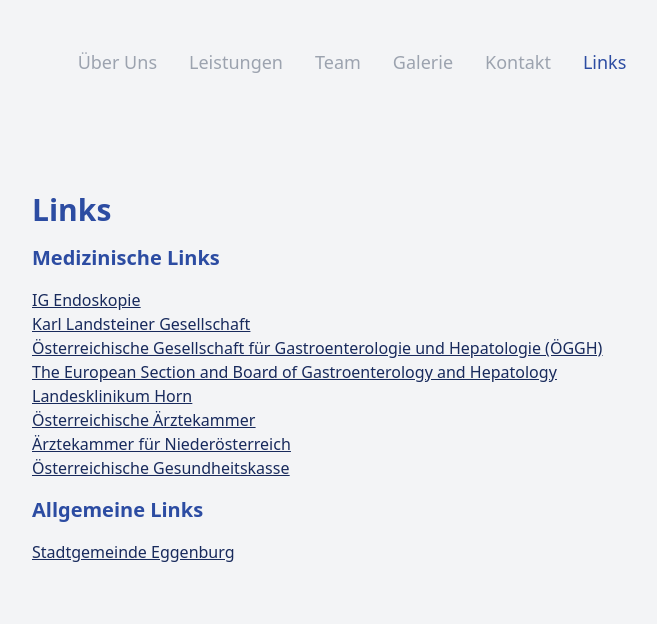
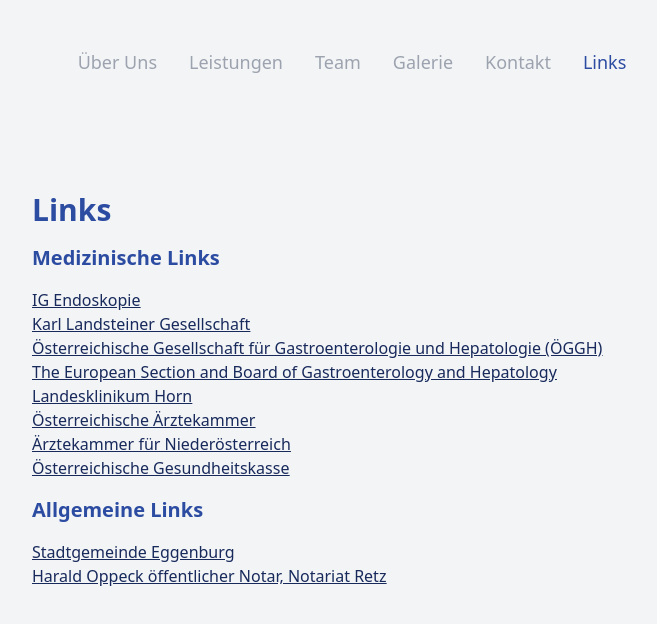
Before and after one commit to Lionheart2007/oppeck-walchetseder, an Angular app: page /links in a window 1280 px wide. Shown: the top 624 px of the page, without its empty margins (288-945 px from the left). Built offline with nearby package versions, Linux system fonts and the light colour scheme.

Commit message:
Add link for notary

```diff
--- a/src/app/pages/links/links.component.html
+++ b/src/app/pages/links/links.component.html
@@ -37,8 +37,11 @@
   <h3 class="text-xl font-bold text-primary">Allgemeine Links</h3>
 
   <div class="text-primarytext underline">
-    <a class="block" href="https://www.eggenburg.gv.at/" target="_blank"
-      >Stadtgemeinde Eggenburg</a
-    >
+    <a class="block" href="https://www.eggenburg.gv.at/" target="_blank">
+      Stadtgemeinde Eggenburg
+    </a>
+    <a class="block" href="https://www.notariatretz.at/" target="_blank">
+      Harald Oppeck öffentlicher Notar, Notariat Retz
+    </a>
   </div>
 </div>
```
